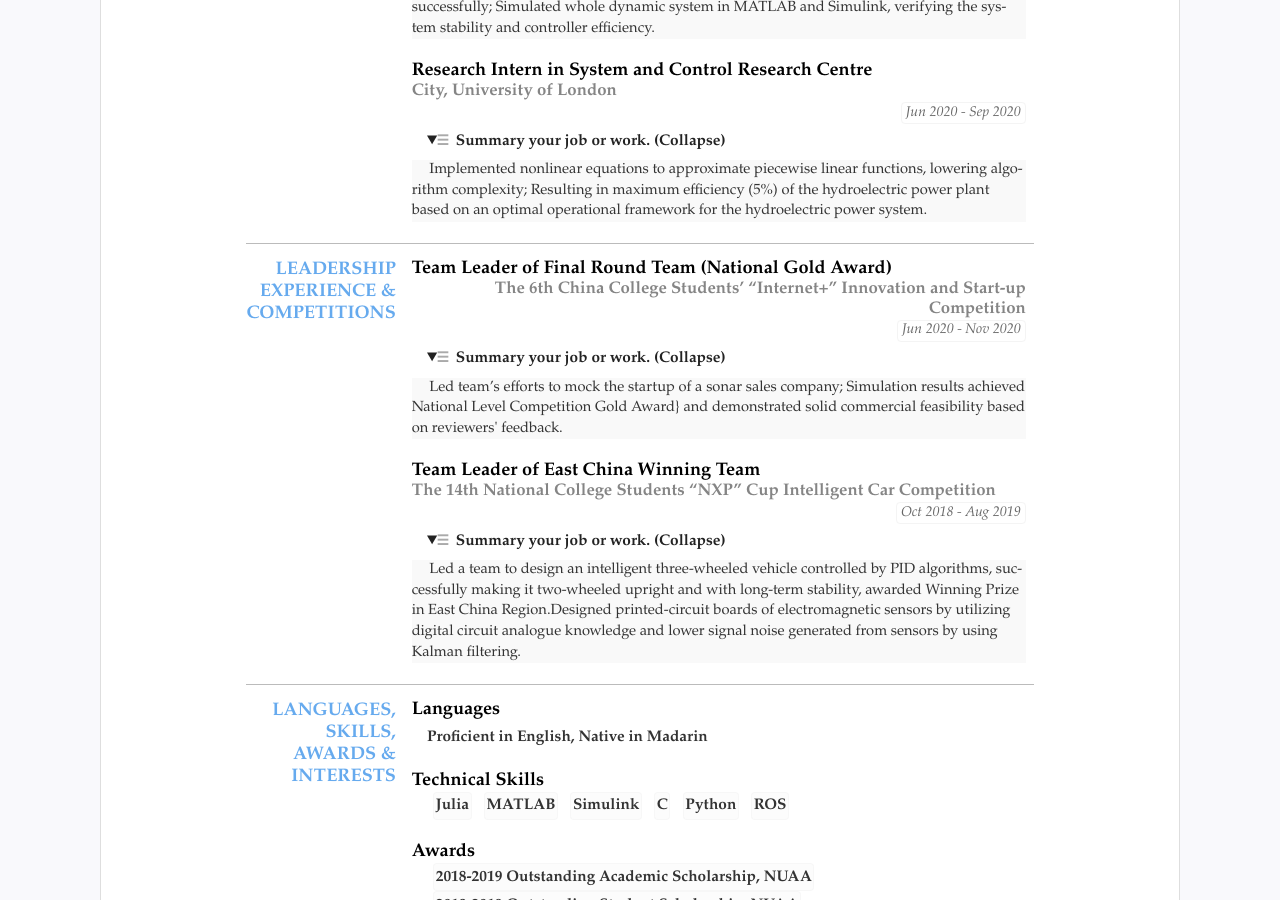
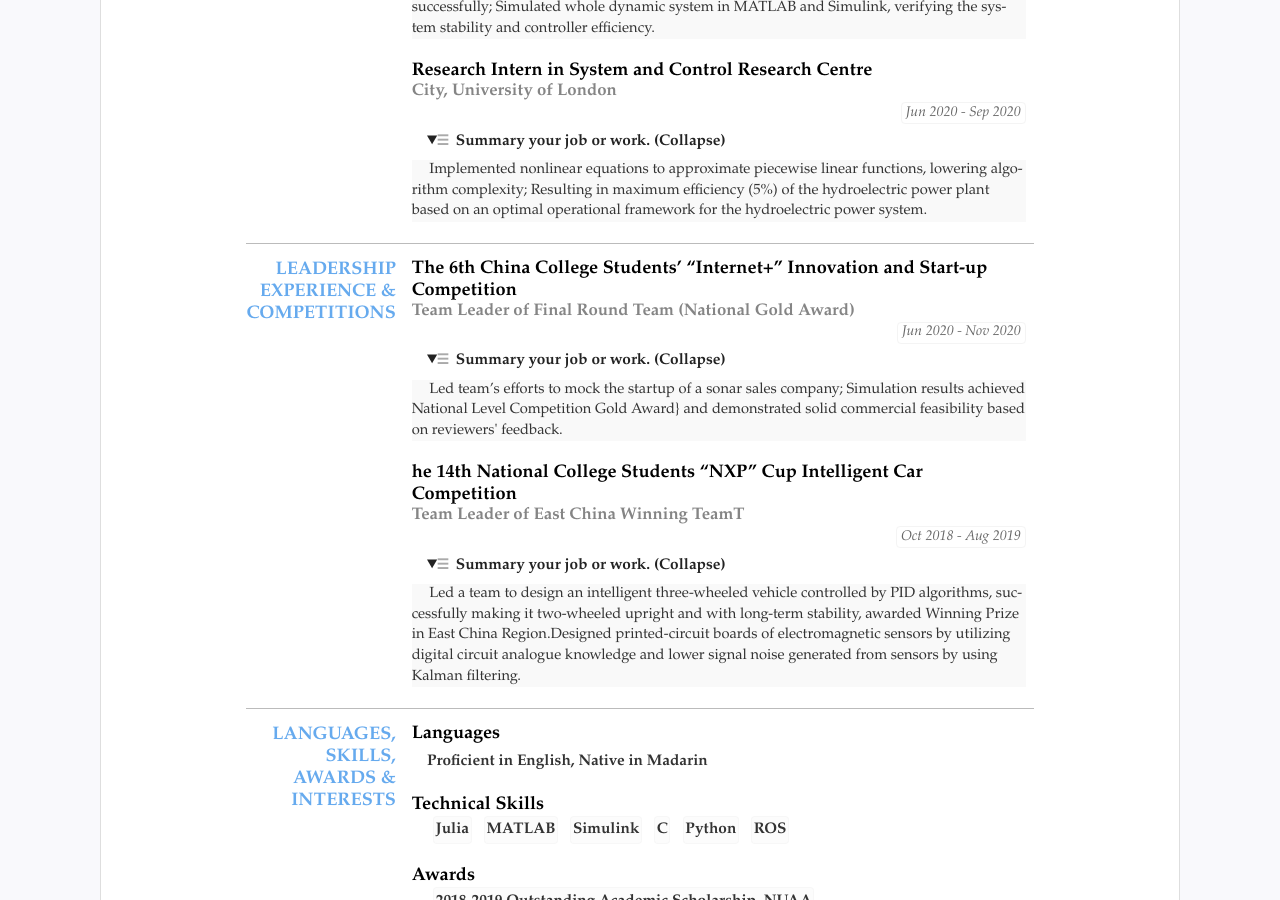
Before and after one commit to haoyuweigittest/haoyuweigittest.github.io, a Jekyll site: the page built from index.html, in a window 1280 px wide and 900 px high, scrolled down 1111 px. Built offline with Jekyll 4.4.1, drawn with Linux system fonts in a browser that asks for light colours.

Commit message:
Update resume.yml

```diff
--- a/_data/resume.yml
+++ b/_data/resume.yml
@@ -88,8 +88,8 @@ main: #简历主要内容，
 - type: experience
   name: Leadership Experience & Competitions
   content:
-  - title: Team Leader of Final Round Team (National Gold Award)
-    sub: The 6th China College Students’ “Internet+” Innovation and Start-up Competition
+  - title: The 6th China College Students’ “Internet+” Innovation and Start-up Competition
+    sub: Team Leader of Final Round Team (National Gold Award)
     duration: Jun 2020 - Nov 2020
     tags:
     #- 标签
@@ -97,8 +97,8 @@ main: #简历主要内容，
     detail: Led team’s efforts to mock the startup of a sonar sales company; Simulation results achieved National Level Competition Gold Award} and demonstrated solid commercial feasibility based on reviewers' feedback.
     open: open
     #可以设置open默认展开
-  - title: Team Leader of East China Winning Team
-    sub: The 14th National College Students “NXP” Cup Intelligent Car Competition
+  - title: he 14th National College Students “NXP” Cup Intelligent Car Competition
+    sub: Team Leader of East China Winning TeamT
     duration: Oct 2018 - Aug 2019
     tags:
     #- tagname
```
